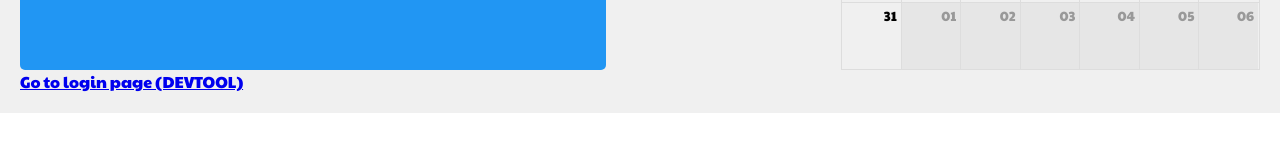
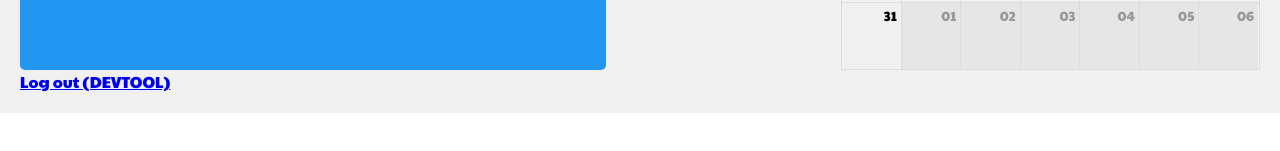
Before and after one commit to joeduman/Coin-Calendar, a React (Create React App) app: page /home in a window 1280 px wide. Shown: the part 495-646 px from the top of the page. Built offline with nearby package versions, Linux system fonts and the light colour scheme.

Commit message:
Update home.js "Change DEVTOOL button to 'Log Out (DEVTOOL)'"

```diff
--- a/src/pages/home.js
+++ b/src/pages/home.js
@@ -199,7 +199,7 @@ export default function HomePage() {
           <button onClick={handleRemoveEvent}>Remove Event</button>
         </div>
       )}
-    <a href="/">Go to login page (DEVTOOL)</a>
+    <a href="/">Log out (DEVTOOL)</a>
     </div>
   );
 }
```
